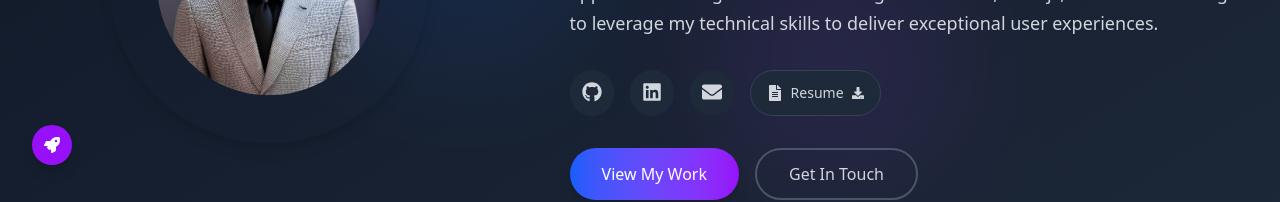
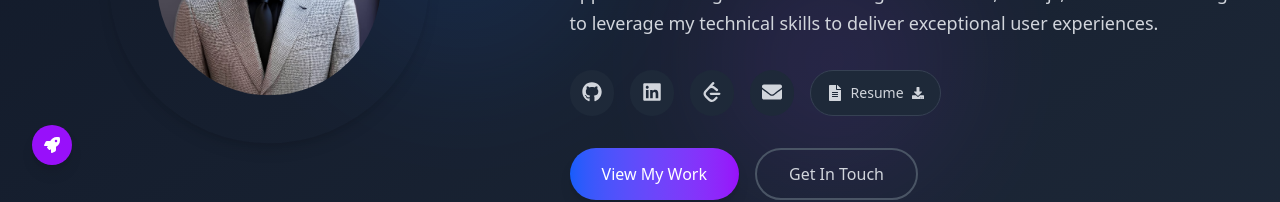
Before and after one commit to ezio421511/portfolio-front-lee, a React (Vite) app: page / in a window 1280 px wide. Shown: the part 459-661 px from the top of the page. Built offline with nearby package versions, Linux system fonts and the light colour scheme.

Commit message:
add the leetcode profile

```diff
--- a/src/components/UpperSection.jsx
+++ b/src/components/UpperSection.jsx
@@ -8,6 +8,7 @@ import {
   FaDownload,
   FaFileAlt,
 } from "react-icons/fa";
+import { SiLeetcode } from "react-icons/si";
 import { motion } from "framer-motion";
 import profile from "../assets/profile-pic.jpeg";
 import resume from "../assets/farhan_resume_2025.pdf";
@@ -236,6 +237,11 @@ const UpperSection = () => {
                     label: "LinkedIn",
                   },
                   {
+                    icon: SiLeetcode,
+                    href: "https://leetcode.com/u/farhan_rahman0027/",
+                    label: "Leetcode",
+                  },
+                  {
                     icon: FaEnvelope,
                     href: "mailto:your.email@example.com",
                     label: "Email",
```
